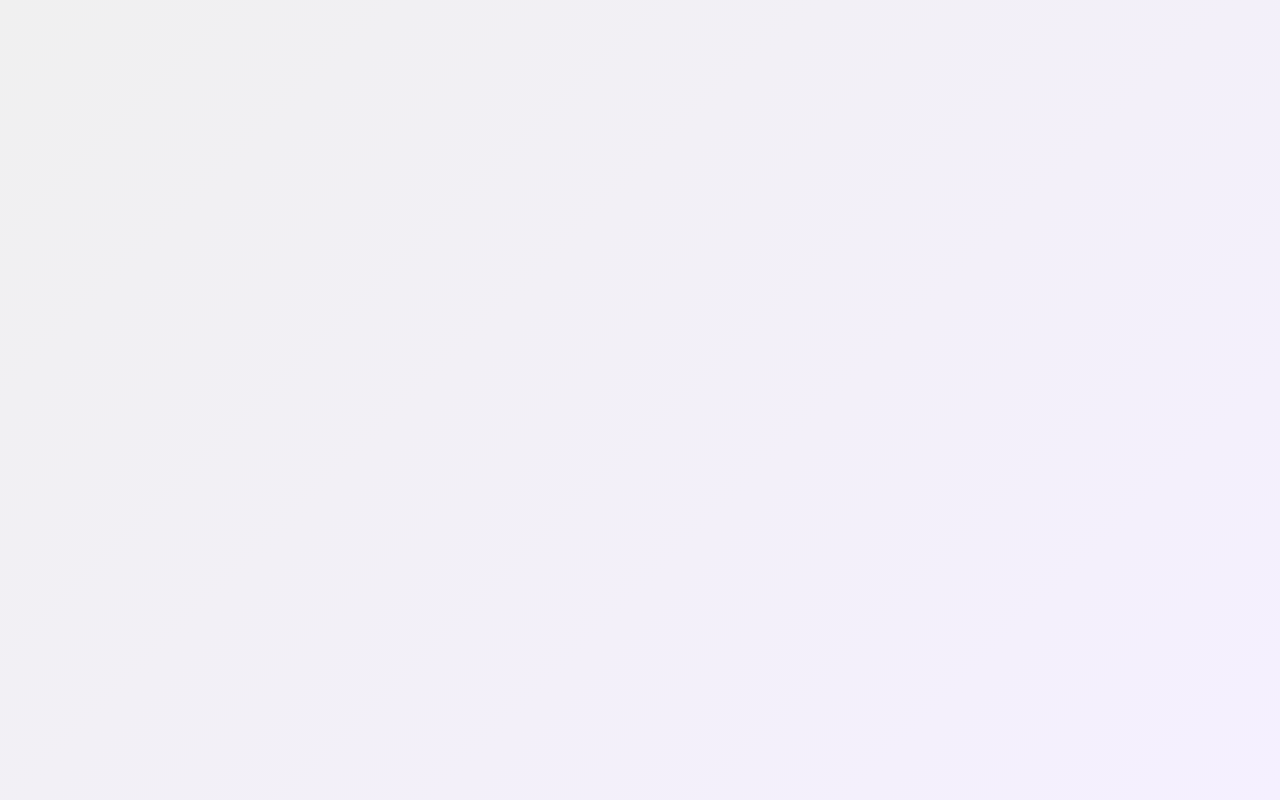
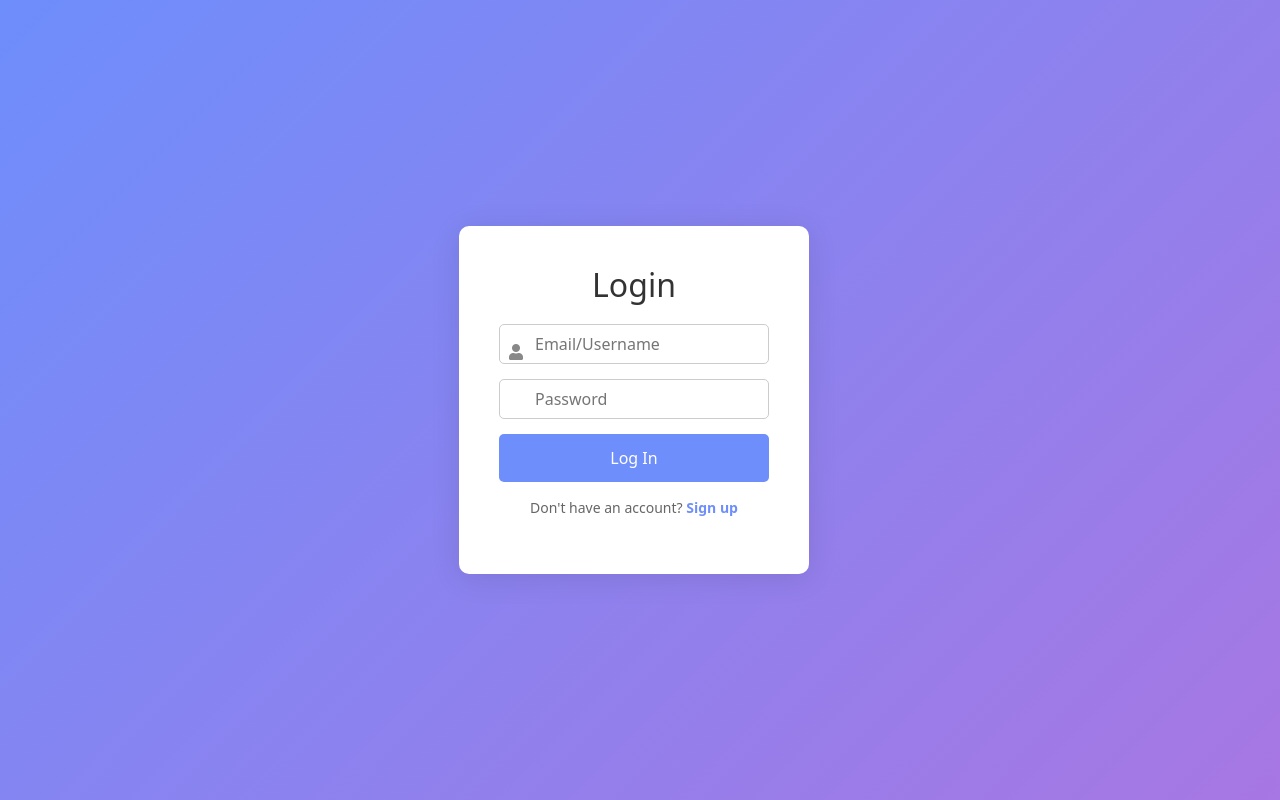
Before and after one commit to pooja-vish/SparkLink, a React (Create React App) app in the folder sparklink/: page /login in a window 1280 px wide. Before the commit this address had no page. Built offline with nearby package versions, Linux system fonts and the light colour scheme.

Commit message:
basic login page

```diff
--- a/sparklink/src/AppRoutes.js
+++ b/sparklink/src/AppRoutes.js
@@ -5,6 +5,7 @@ import AboutComponent from './component/about/AboutComponent';
 import ContactComponent from './component/contact/ContactComponent';
 import ProgressTrackerComponent from './component/progress-tracker/ProgressTrackerComponent';
 import CreateProjectComponent from './component/createproject/CreateProjectComponent';
+import LoginComponent from './component/login/LoginComponent';
 
 
 const AppRoutes = () => {
@@ -14,7 +15,8 @@ const AppRoutes = () => {
         { path: '/about', element: <AboutComponent /> },
         { path: '/contact', element: <ContactComponent /> },
         { path: '/progress', element: <ProgressTrackerComponent /> },
-        { path: '/create-project', element: <CreateProjectComponent /> }
+        { path: '/create-project', element: <CreateProjectComponent /> },
+        { path: '/login', element: <LoginComponent /> }
     ]);
 
     return routes;
--- /dev/null
+++ b/sparklink/src/component/login/LoginComponent.css
@@ -0,0 +1,106 @@
+
+@import url('https://fonts.googleapis.com/css2?family=Poppins:wght@200;300;400;500;600;700&display=swap');
+@import url('https://cdnjs.cloudflare.com/ajax/libs/font-awesome/5.15.3/css/all.min.css');
+
+.containerfluid {
+    display: flex;
+    justify-content: center;
+    align-items: center;
+    height: 100vh;
+    background: linear-gradient(135deg, #6e8efb, #a777e3);
+  }
+
+  .login-container {
+    background: white;
+    padding: 40px;
+    border-radius: 10px;
+    box-shadow: 0px 4px 30px rgba(0, 0, 0, 0.1);
+    text-align: center;
+    width: 350px;
+  }
+
+  .title {
+    margin-bottom: 20px;
+    color: #333;
+  }
+
+  .form {
+    display: flex;
+    flex-direction: column;
+  }
+
+  .input {
+    margin-bottom: 15px;
+    padding: 12px 15px;
+    font-size: 16px;
+    border: 1px solid #ddd;
+    border-radius: 5px;
+    outline: none;
+    transition: all 0.2s ease;
+  }
+
+  .input:focus {
+    border-color: #a777e3;
+    box-shadow: 0 0 8px rgba(167, 119, 227, 0.2);
+  }
+
+  .button {
+    padding: 12px 15px;
+    background: #6e8efb;
+    color: white;
+    font-size: 16px;
+    border: none;
+    border-radius: 5px;
+    cursor: pointer;
+    transition: background 0.3s ease;
+  }
+
+  .button:hover {
+    background: #5a75e0;
+  }
+
+  .signup-text {
+    margin-top: 15px;
+    font-size: 14px;
+    color: #666;
+  }
+
+  .signup-text a {
+    color: #6e8efb;
+    text-decoration: none;
+    font-weight: bold;
+  }
+
+  .signup-text a:hover {
+    text-decoration: underline;
+  }
+
+  .input-container {
+    position: relative;
+    display: flex;
+    align-items: center;
+    width: 100%; /* Ensures the container fits the input width */
+  }
+
+  .input-container .fa-user {
+    position: absolute;
+    left: 10px; /* Adjust this value for horizontal alignment */
+    top: 50%; /* Center vertically */
+    transform: translateY(-50%); /* Center vertically */
+    color: #888; /* Icon color */
+    font-size: 16px; /* Adjust icon size as needed */
+  }
+
+  .input {
+    padding-left: 35px; /* Space for the icon */
+    width: 100%;
+    height: 40px; /* Adjust height as needed */
+    border: 1px solid #ccc;
+    border-radius: 5px;
+    font-size: 16px;
+  }
+
+  .input:focus {
+    outline: none;
+    border-color: #888; /* Color on focus */
+  }
--- /dev/null
+++ b/sparklink/src/component/login/LoginComponent.jsx
@@ -0,0 +1,75 @@
+import React, { useState } from "react";
+import axios from "axios";
+import MasterComponent from "../MasterComponent";
+import "./LoginComponent.css";
+
+const LoginComponent = () => {
+  const [email, setEmail] = useState("");
+  const [password, setPassword] = useState("");
+  const [errorMessage, setErrorMessage] = useState("");
+  const [successMessage, setSuccessMessage] = useState("");
+
+  const handleLogin = async (e) => {
+    e.preventDefault();
+    // Add your login logic here
+    console.log("Email:", email);
+    console.log("Password:", password);
+    try {
+      const response = await axios.post("/api/users/login", {
+        email: email,
+        password: password,
+      });
+
+      // If the login is successful, you can handle the response here
+      console.log("Login successful!", response.data);
+      // You might want to store a token or redirect the user after a successful login
+      localStorage.setItem("token", response.data.token);
+    } catch (error) {
+      console.error("Login failed:", error.response?.data || error.message);
+      // Optionally show an error message to the user
+    }
+  };
+
+  return (
+    <div className="container-fluid containerfluid">
+      <div className="login-container">
+        <div className="message">
+          {errorMessage && <div className="error-message">{errorMessage}</div>}
+          {successMessage && (
+            <div className="success-message">{successMessage}</div>
+          )}
+        </div>
+        <h2 className="title">Login</h2>
+        <form className="form" onSubmit={handleLogin}>
+          <div className="input-container">
+            <i className="fas fa-user"></i>
+            <input
+              type="email"
+              className="input"
+              placeholder="Email/Username"
+              value={email}
+              onChange={(e) => setEmail(e.target.value)}
+              required
+            />
+          </div>
+          <input
+            type="password"
+            className="input"
+            placeholder="Password"
+            value={password}
+            onChange={(e) => setPassword(e.target.value)}
+            required
+          />
+          <button type="submit" className="button">
+            Log In
+          </button>
+        </form>
+        <p className="signup-text">
+          Don't have an account? <a href="/signup">Sign up</a>
+        </p>
+      </div>
+    </div>
+  );
+};
+
+export default LoginComponent;
--- a/sparklink/src/component/menu/MenuComponent.jsx
+++ b/sparklink/src/component/menu/MenuComponent.jsx
@@ -10,6 +10,7 @@ import contact_icon from '../../assets/contact_us.png';
 import milestone_icon from '../../assets/Milestone_Tracker.png';
 import profile_icon from '../../assets/profile.png';
 import create_icon from '../../assets/create_project.png';
+import LoginComponent from '../login/LoginComponent'
 
 const MenuComponent = () => {
     // const navigate = useNavigate();
@@ -98,6 +99,17 @@ const MenuComponent = () => {
                                                         &nbsp;&nbsp;&nbsp;Milestone Tracker</Link>
                                                 </span>
                                             </li>)}
+                                            {role === '' && (<li className={getNavItemClass('/login')}>
+                                                <span style={{ cursor: 'pointer' }}>
+                                                    <Link style={{
+                                                        fontFamily: '"Poppins", sans-serif', fontWeight: 500,
+                                                        color: '#E6E6E6', fontStyle: 'normal'
+                                                    }} to='/login'>
+                                                        <img src={milestone_icon}
+                                                            className='nav_sub_menu_icon' alt='' style={{ marginLeft: 15 }}></img>
+                                                        &nbsp;&nbsp;&nbsp;Login</Link>
+                                                </span>
+                                            </li>)}
                                         </ul>
                                     </div>
                                 </Collapse>
```
